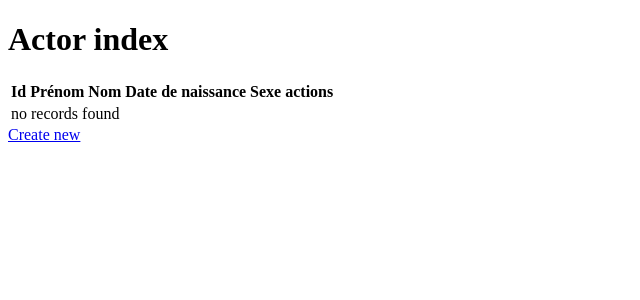
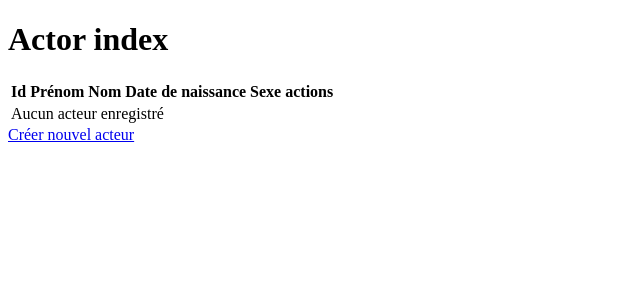
Before and after one commit to neromania/filmotheque_sf6, a Symfony app: template templates/actor/index.html.twig in a window 1280 px wide. Shown: the top 300 px of the page, without its empty margins (0-640 px from the left). Run offline with Twig, Linux system fonts and the light colour scheme; the template is opened without the code that fills it, so the values that code supplies are empty; some libraries are stand-ins or nearby versions.

Commit message:
actor translate

```diff
--- a/templates/actor/index.html.twig
+++ b/templates/actor/index.html.twig
@@ -25,17 +25,17 @@
                 <td>{{ actor.birthday ? actor.birthday|date('d-m-Y') : '' }}</td>
                 <td>{{ actor.gender }}</td>
                 <td>
-                    <a href="{{ path('app_actor_show', {'id': actor.id}) }}">show</a>
-                    <a href="{{ path('app_actor_edit', {'id': actor.id}) }}">edit</a>
+                    <a href="{{ path('app_actor_show', {'id': actor.id}) }}">Voir</a>
+                    <a href="{{ path('app_actor_edit', {'id': actor.id}) }}">Modifier</a>
                 </td>
             </tr>
         {% else %}
             <tr>
-                <td colspan="6">no records found</td>
+                <td colspan="6">Aucun acteur enregistré</td>
             </tr>
         {% endfor %}
         </tbody>
     </table>
 
-    <a href="{{ path('app_actor_new') }}">Create new</a>
+    <a href="{{ path('app_actor_new') }}">Créer nouvel acteur</a>
 {% endblock %}
```
